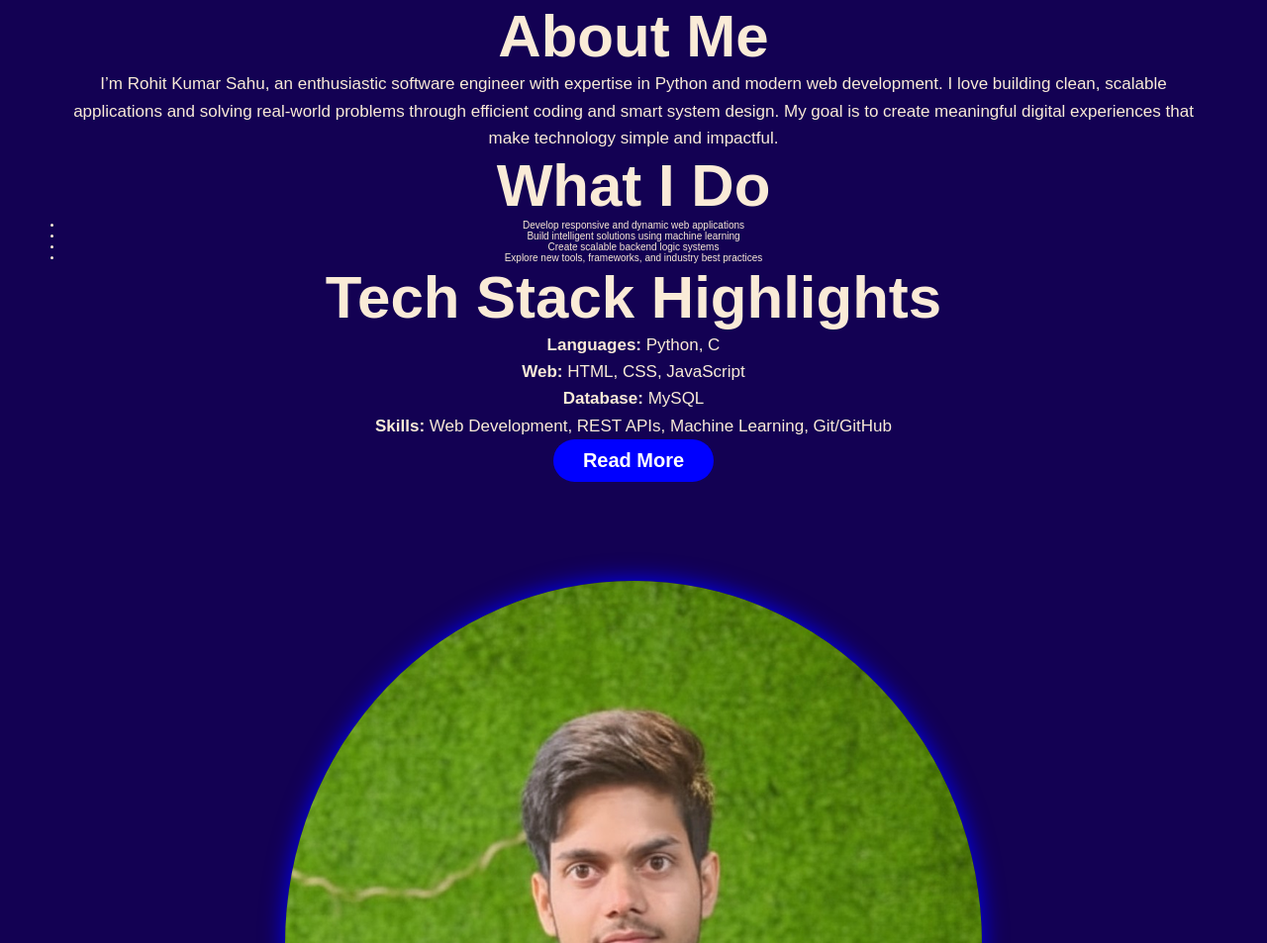
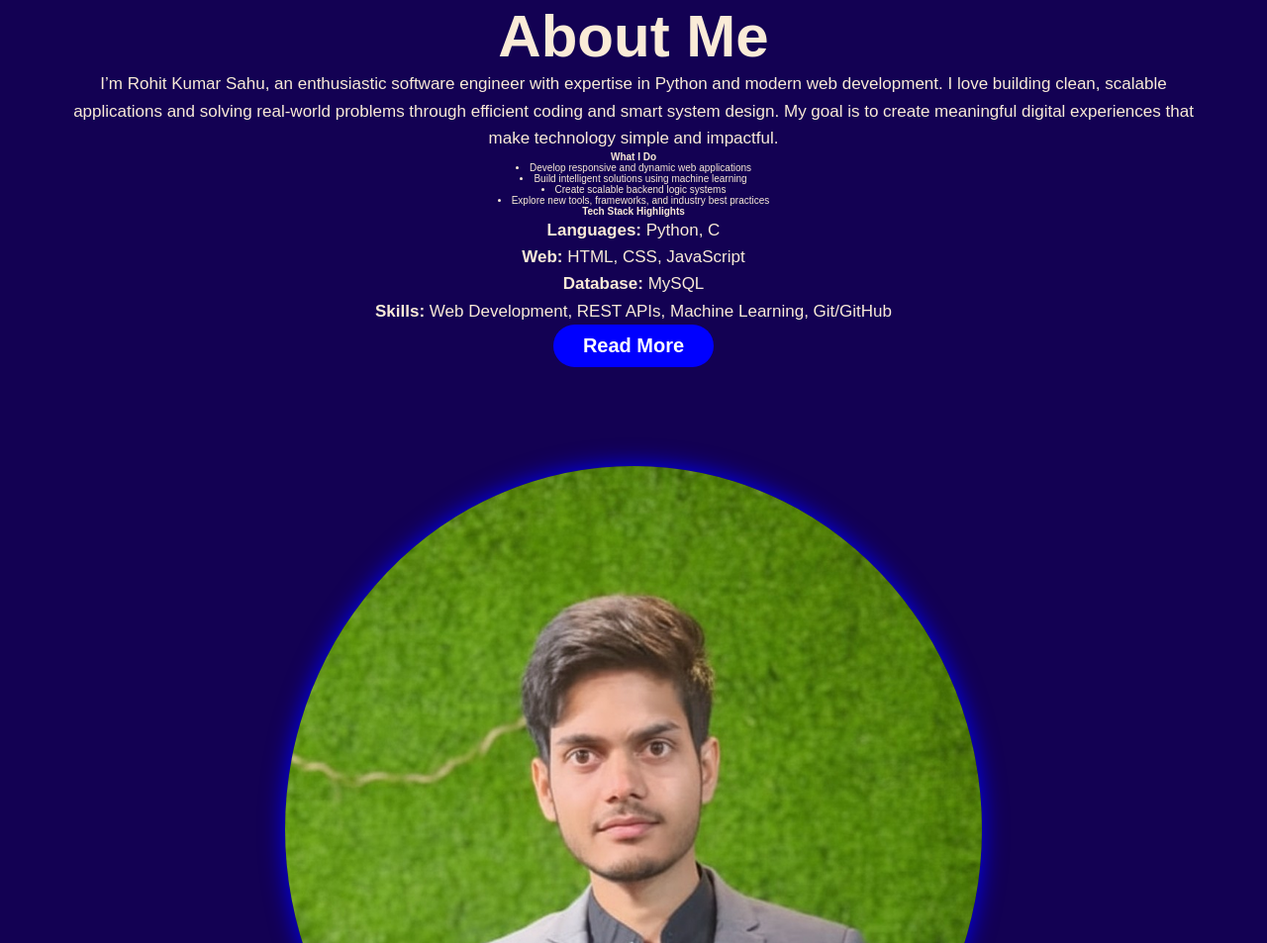
Before and after one commit to rohitkrsahu04/-PORTFOLIO, a plain HTML site: page index.html in a window 1280 px wide. Shown: the part 1531-2484 px from the top of the page at 99% size. Drawn offline with nearby package versions, Linux system fonts and the light colour scheme.

Commit message:
Update index.html

```diff
--- a/index.html
+++ b/index.html
@@ -83,15 +83,15 @@
                 system design. My goal is to create meaningful digital experiences that make technology simple and impactful.
             </p>
 
-            <h2>What I Do</h2>
-            <ul>
+            <h4>What I Do</h4>
+            <p>
                 <li>Develop responsive and dynamic web applications</li>
                 <li>Build intelligent solutions using machine learning</li>
                 <li>Create scalable backend logic systems</li>
                 <li>Explore new tools, frameworks, and industry best practices</li>
-            </ul>
+            </p>
 
-            <h2>Tech Stack Highlights</h2>
+            <h4>Tech Stack Highlights</h4>
                 <p>
                     <b>Languages:</b> Python, C <br>
                     <b>Web:</b> HTML, CSS, JavaScript <br>
```
